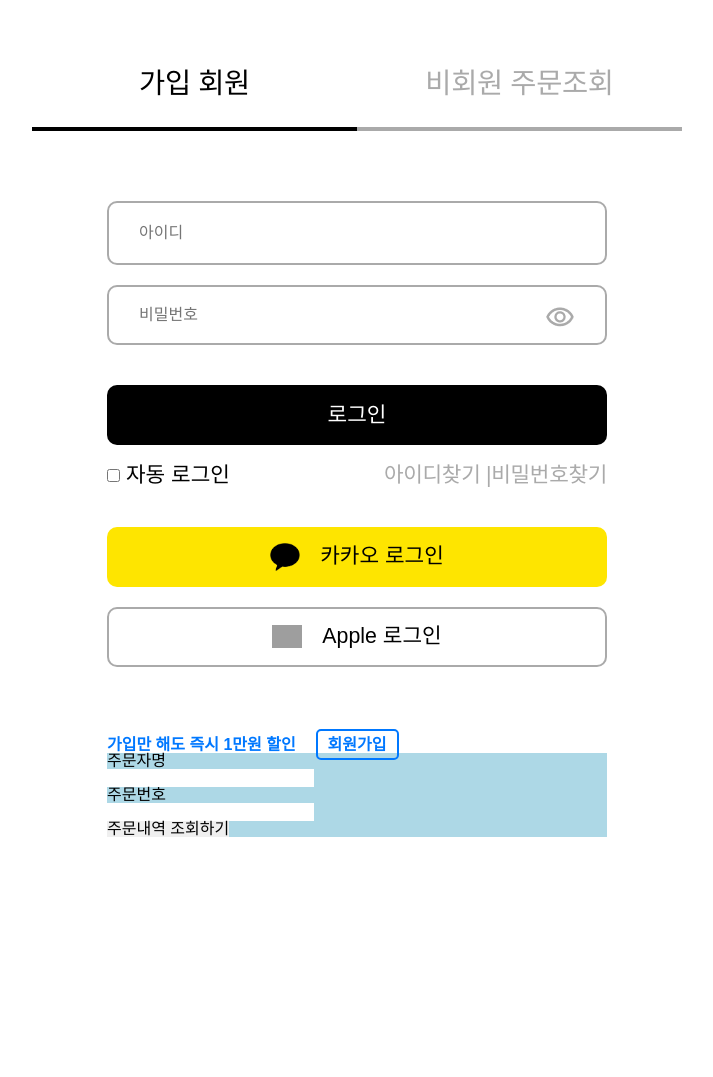
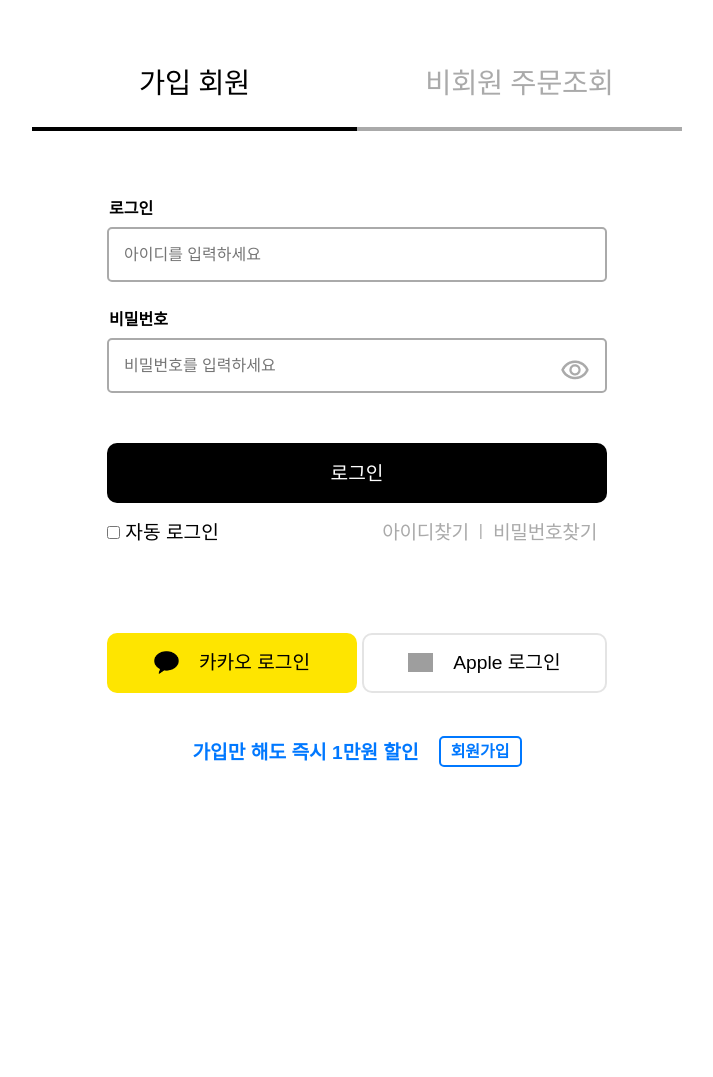
Before and after one commit to jangmiiiiii/gentlemonster_2023, a PHP site: page /login.html in a window 1280 px wide. Shown: the part 239-1316 px from the top of the page, without its empty margins (283-996 px from the left). Run offline with PHP 8.4, Linux system fonts and the light colour scheme; grey boxes are pictures that could not be loaded.

Commit message:
gentelmonster

```diff
--- a/login.html
+++ b/login.html
@@ -27,29 +27,38 @@
             <div class="tab1">
                 <form action="#" method="post">
                     <fieldset>
-                            <input type="text" id="login_id" placeholder="아이디">
-                            <div class="login_pw">
-                                <input type="password" id="pw" placeholder="비밀번호">
-                                <a href="#"><img src="./images/visibility.png" alt=""></a>
-                            </div>
+                        <ul>
+                            <li>
+                                <p>로그인</p>
+                                <input type="text" id="login_id" placeholder="아이디를 입력하세요">
+                            </li>
+                            <li>
+                                <p>비밀번호</p>
+                                <div class="login_pw">
+                                    <input type="password" id="pw" placeholder="비밀번호를 입력하세요">
+                                    <a href="#"><img src="./images/visibility.png" alt=""></a>
+                                </div>
+                            </li>
+                        </ul>
                             <button type="submit">로그인</button>
                             <div class="loginFrm">
                                 <div class="loginAuto">
-                                    <label >
+                                    <label>
                                         <input type="checkbox" name="login_all" value="auto" id="auto">
                                         자동 로그인
                                     </label>
                                 </div>
                                 <div class="loginFind">
-                                    <p><a href="#">아이디찾기 |  </a></p>
+                                    <p><a href="#">아이디찾기 </a></p>
+                                    <p>|</p>
                                     <p><a href="#"> 비밀번호찾기</a></p>
                                 </div>
                             </div>
                     </fieldset>
                 </form>
                 <div class="kakao_apple">
-                    <p id="kakao"><img src="./images/kakao.png" alt=""><em>카카오 로그인</em></p>
-                    <p id="apple"><img src="./images/apple.png" alt=""><em>Apple 로그인</em></p>
+                    <a href="#" id="kakao"><img src="./images/kakao.png" alt=""><em>카카오 로그인</em></a>
+                    <a href="#" id="apple"><img src="./images/apple.png" alt=""><em>Apple 로그인</em></a>
                 </div>
                 <div class="sale_join">
                     <p>가입만 해도 즉시 1만원 할인</p>
@@ -75,7 +84,41 @@
         </div>
     </main>
     <?php include('./footer.php') ?>
+    <script src="https://cdnjs.cloudflare.com/ajax/libs/jquery/3.7.0/jquery.min.js"></script>
     <script src="./script/login.js"></script>
+    <script src="./script/common.js"></script>
     <!-- header, footer 웹페이지 공통영역 적용 JS -->
-    <script src="./script/common.js"></script>
+    <script>
+        const userType = document.querySelectorAll('main .userType > h2 > a')
+        const tab = document.querySelectorAll('main .content > div')
+        console.log(userType, tab)
+
+        tab[1].style.display = 'none'; //1 .비회원 주문확인 초기 숨기기
+        //2. 비회원 주문확인 탭제목 클릭시 내용 보이기 (회원로그인 숨기기)'
+        userType[1].addEventListener('click',function(){
+            tab[0].style.display = 'none'
+            tab[1].style.display = 'block'
+        })
+        //3. 회원 로그인 탭제목 클릭시 내용 보이기 (비회원 주문조회 숨기기)'
+        userType[0].addEventListener('click',function(){
+            tab[1].style.display = 'none'
+            tab[0].style.display = 'block'
+        })
+        userType.forEach(function(t,i,a){
+            t.addEventListener('click',function(e){
+                e.preventDefault()
+                for(let i of tab){i.style.display='none'}
+                tab[i].style.display = 'block'
+                for(let t of userType){t.classList.remove('active')}
+                t.classList.add('active')
+            })
+        })
+/*         tab[1].style.display = 'none'
+        for(let i of userType){
+            i.addEventListener('click',function(){
+                for(let j of userType){j.classList.remove('active')}
+                i.classList.add('active')
+            })
+        } */
+    </script>
 </body>
--- a/script/login.js
+++ b/script/login.js
@@ -1,7 +1,25 @@
-const userType = document.querySelectorAll('.userType')
-const loginForm = document.querySelector('form')
-console.log(userType, loginForm)
+// <!-- header, footer 웹페이지 공통영역 적용 JS -->
+    const userType = document.querySelectorAll('main .userType > h2 > a')
+    const tab = document.querySelectorAll('main .content > div')
+    console.log(userType, tab)
 
-loginForm.forEach(function(t, i, a){
-    t.addEbentLi
-})
+    tab[1].style.display = 'none'; //1 .비회원 주문확인 초기 숨기기
+    //2. 비회원 주문확인 탭제목 클릭시 내용 보이기 (회원로그인 숨기기)'
+    userType[1].addEventListener('click',function(){
+        tab[0].style.display = 'none'
+        tab[1].style.display = 'block'
+    })
+    //3. 회원 로그인 탭제목 클릭시 내용 보이기 (비회원 주문조회 숨기기)'
+    userType[0].addEventListener('click',function(){
+        tab[1].style.display = 'none'
+        tab[0].style.display = 'block'
+    })
+    userType.forEach(function(t,i,a){
+        t.addEventListener('click',function(e){
+            e.preventDefault()
+            for(let i of tab){i.style.display='none'}
+            tab[i].style.display = 'block'
+            for(let t of userType){t.classList.remove('active')}
+            t.classList.add('active')
+        })
+    })
--- a/styles/login.css
+++ b/styles/login.css
@@ -1,3 +1,4 @@
+/* 로그인 유저타입 */
 main {width: 100%; margin: 0 auto; background: #ececec;
 display: flex;
 flex-flow:column nowrap ;}
@@ -38,30 +39,45 @@
 /* main .all .userType h2::after {
     border-bottom: 3px solid #fff;
 } */
+main .content .tab1 form fieldset > ul > li {
+    padding-bottom: 10px;
+}
+main .content .tab1 form fieldset > ul > li > p {
+    font-weight: 700;
+    padding-bottom: 10px;
+    padding-left: 2px;
+
+}
+
+/* 회원로그인 */
 main .content .tab1 form {}
 main .content .tab1 form fieldset {
     display: flex;
     flex-flow: column nowrap;
 }
 main .content .tab1 form fieldset #login_id {
-    width: 500px; height: 60px;
-    border-radius: 10px; border: 2px solid #aaa;
+    width: 500px; height: 55px;
+    border-radius: 5px; border: 2px solid #aaa;
     margin-bottom: 20px;
-    padding: 30px 30px;
+    padding: 15px 15px;
 }
 main .content .tab1 form fieldset .login_pw {
     display: flex;
     flex-flow: row nowrap;
     justify-content: space-between;
-    width: 500px; height: 60px;
-    border-radius: 10px; border: 2px solid #aaa;
+    width: 500px; height: 55px;
+    border-radius: 5px; border: 2px solid #aaa;
     margin-bottom: 40px;
-    padding: 15px 30px;
+    padding: 15px 15px;
 }
 main .content .tab1 form fieldset .login_pw #pw {}
+main .content .tab1 form fieldset button:hover {
+    background: #F33BE1;
+    color: #ffffff;
+}
 main .content .tab1 form fieldset button {background: #000;
     width: 500px; height: 60px;
-    font-size: 1.333rem;
+    font-size: 1.2rem;
     border-radius: 10px;
     color: #fff;
     margin-bottom: 20px;
@@ -77,68 +93,114 @@
 
 }
 main .content .tab1 form fieldset .loginFrm .loginAuto {}
-main .content .tab1 form fieldset .loginFrm .loginAuto label {font-size: 1.333rem;}
+main .content .tab1 form fieldset .loginFrm .loginAuto label {font-size: 1.2rem;}
 main .content .tab1 form fieldset .loginFrm .loginAuto label #auto {}
 main .content .tab1 form fieldset .loginFrm .loginFind {
     display: flex;
+    text-align: center;
+}
+main .content .tab1 form fieldset .loginFrm .loginFind p a:hover {
+    color: #000;
 }
 main .content .tab1 form fieldset .loginFrm .loginFind p {
+    padding-right: 10px;
+    color: #aaa;
+}
+main .content .tab1 form fieldset .loginFrm .loginFind p a {
+    font-size: 1.2rem;
+    color: #aaa;
+    letter-spacing: -0.02rem;
 
 }
-main .content .tab1 form fieldset .loginFrm .loginFind p a {
-    font-size: 1.333rem;
-    color: #aaa;
-    letter-spacing: -0.02rem;
+main .content .tab1 .kakao_apple {
+    width: 100%; height: 100%; margin: 0 auto;
+    display: flex;
+    flex-flow: row nowrap;
+    justify-content: space-between;
+    align-items: center;
+    padding:50px 0;
 }
-main .content .tab1 .kakao_apple {
-    display: flex;
-    flex-flow: column nowrap;
-    justify-content: center;
-    align-items: center;
+main .content .tab1 .kakao_apple #kakao:hover {
+    transform: scale(1.05);
 }
 main .content .tab1 .kakao_apple #kakao {background: #FEE500;
     display: flex;
     flex-flow: row nowrap;
     justify-content: center;
     align-items:center ;
-    width: 500px; height: 60px;
+    width: 250px; height: 60px;
     text-align: center;
     border-radius: 10px ;
-    margin-bottom: 20px;
 }
-main .content .tab1 .kakao_apple #kakao img {width:30px; margin-right: 20px;}
-main .content .tab1 .kakao_apple #kakao em {font-size: 1.333rem; font-weight: 500;}
+main .content .tab1 .kakao_apple #kakao img {width:25px; margin-right: 20px;}
+main .content .tab1 .kakao_apple #kakao em {font-size: 1.2rem; font-weight: 500;}
+main .content .tab1 .kakao_apple #apple:hover {
+    transform: scale(1.05);
+}
 main .content .tab1 .kakao_apple #apple {
     display: flex;
     flex-flow: row nowrap;
     justify-content: center;
     align-items:center ;
-    width: 500px; height: 60px;
-    text-align: center;
-    width: 500px; height: 60px;
+    width: 245px; height: 60px;
     text-align: center;
     border-radius: 10px ;
-    border: 2px solid #aaa;
-    margin-bottom: 70px;
+    border: 2px solid #e4e4e4;
+
 }
-main .content .tab1 .kakao_apple #apple img {width: 30px; margin-right: 20px;}
-main .content .tab1 .kakao_apple #apple em {font-size: 1.333rem; font-weight: 500; }
+main .content .tab1 .kakao_apple #apple img {width: 25px; margin-right: 20px;}
+main .content .tab1 .kakao_apple #apple em {font-size: 1.2rem; font-weight: 500; }
 main .content .tab1 .sale_join {
     display: flex;
     flex-flow: row nowrap;
+    justify-content: center;
     align-items: center;
 }
-main .content .tab1 .sale_join p:first-child {color: #0078FF; font-weight: 600; margin-right: 20px;}
+main .content .tab1 .sale_join p:first-child {
+    font-size: 1.2rem;
+    color: #0078FF; font-weight: 600; margin-right: 20px;}
 main .content .tab1 .sale_join .join {}
+main .content .tab1 .sale_join .join a:hover {
+    font-weight: 700;
+}
 main .content .tab1 .sale_join .join a { color: #0078FF; font-weight: 600; border-radius: 5px; border: 2px solid  #0078FF;
     padding: 5px 10px;
 }
-main .content .tab2 {background: #0078FF; width: 100%;}
-main .content .tab2 form {background: lightblue;}
-main .content .tab2 form fieldset {}
+
+/* 비회원 로그인 */
+main .content .tab2 { width: 100%;}
+main .content .tab2 form {}
+main .content .tab2 form fieldset {
+    display: flex;
+    flex-flow: column nowrap;
+}
 main .content .tab2 form fieldset ul {}
-main .content .tab2 form fieldset ul li {}
-main .content .tab2 form fieldset ul li p {}
-main .content .tab2 form fieldset ul li #user_name {}
-main .content .tab2 form fieldset ul li #user_num {}
-main .content .tab2 form fieldset button {}
+main .content .tab2 form fieldset ul li {
+    padding-bottom: 10px;
+}
+main .content .tab2 form fieldset ul li p {
+    font-weight: 700;
+    padding-bottom: 10px;
+    padding-left: 2px;
+}
+main .content .tab2 form fieldset ul li #user_name {
+    width: 500px; height: 55px;
+    border-radius: 5px; border: 2px solid #aaa;
+    margin-bottom: 20px;
+    padding: 15px 15px;
+
+}
+main .content .tab2 form fieldset ul li #user_num {
+    width: 500px; height: 55px;
+    border-radius: 5px; border: 2px solid #aaa;
+    margin-bottom: 20px;
+    padding: 15px 15px;
+}
+main .content .tab2 form fieldset button {background: #000;
+    width: 500px; height: 60px;
+    font-size: 1.2rem;
+    border-radius: 10px;
+    color: #fff;
+    margin-bottom: 20px;
+    margin-top: 20px;
+}
```
Also changed, not shown: index.html (+44 -0 lines), product_list.html (+273 -6 lines), styles/index.css (+21 -10 lines), styles/product_list.css (+51 -21 lines), images/item_1.jpg (added), images/item_2.jpg (added), images/sunglass.jpg.
